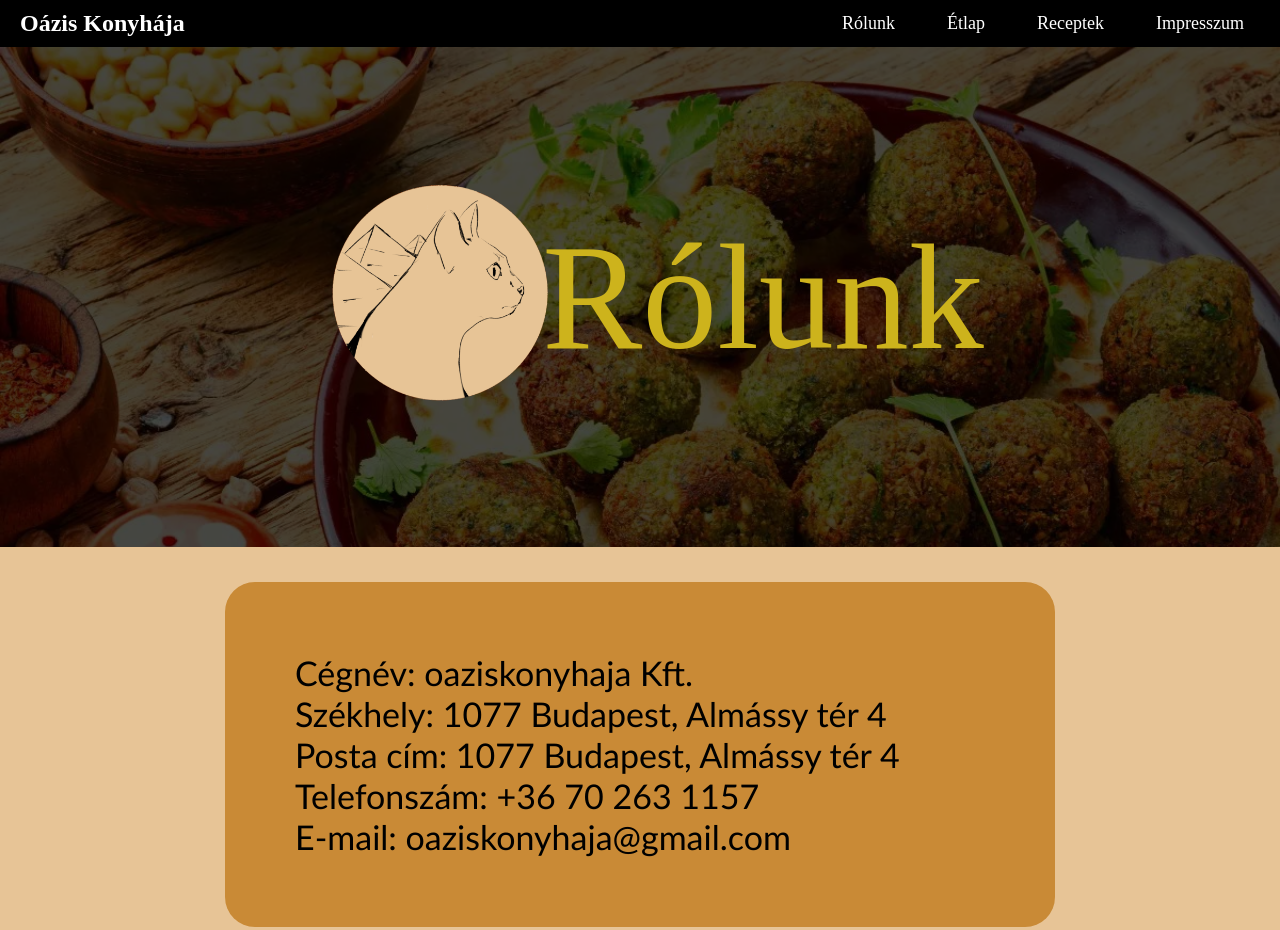
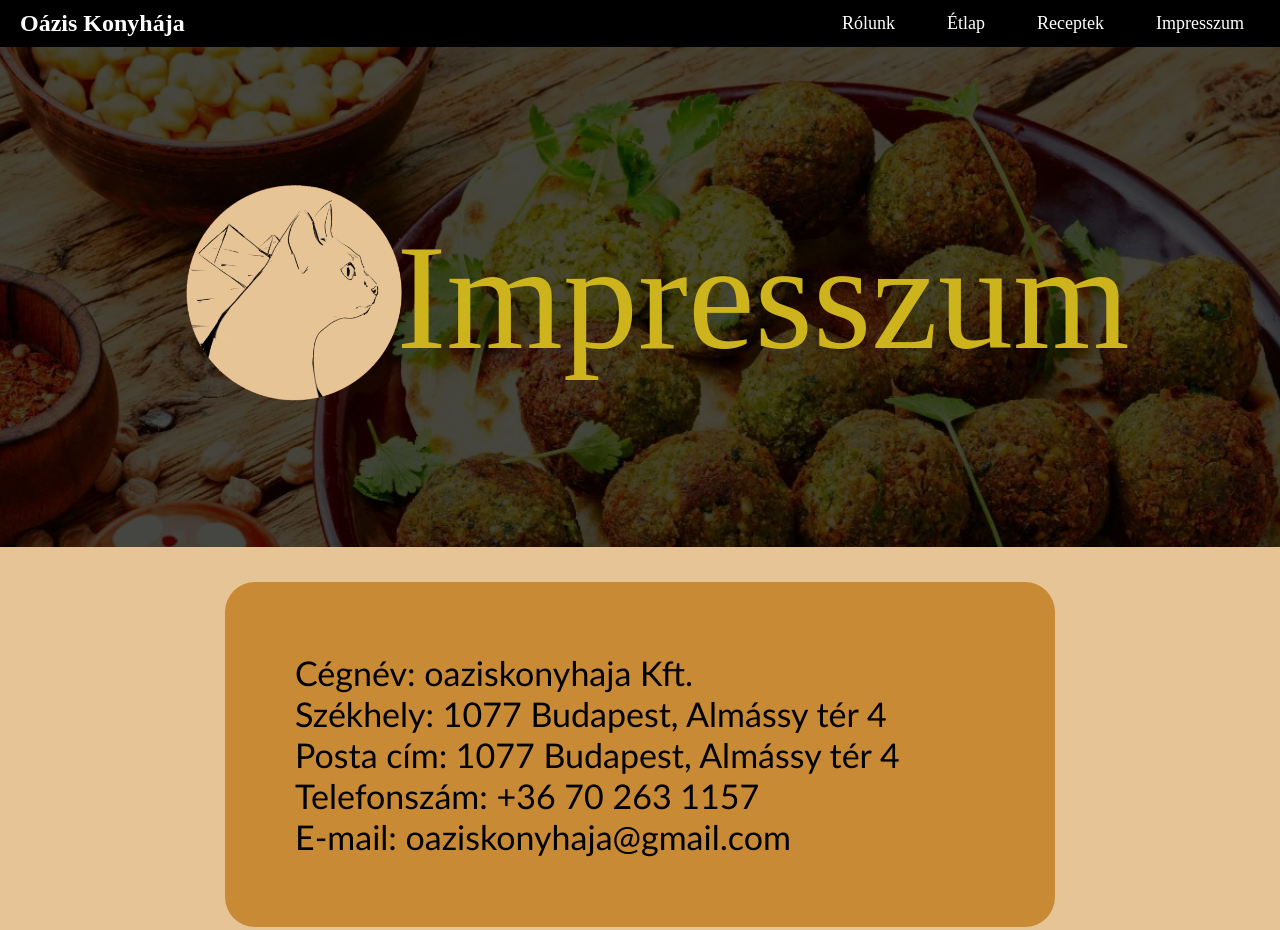
Before and after one commit to LazarDora1/ikt-projekt, a plain HTML site: page impresszum.html in a window 1280 px wide. Shown: the top 930 px of the page. Drawn offline with nearby package versions, Linux system fonts and the light colour scheme.

Commit message:
header h1 fixed

```diff
--- a/impresszum.html
+++ b/impresszum.html
@@ -22,7 +22,7 @@
             <div class="overlay"></div>
             <div class="content">
               <img src="./img/logo.png" alt="logo" class="center-image">
-              <p class="about-text">Rólunk</p>
+              <p class="about-text">Impresszum</p>
             </div>
           </header>
           <main>
```
Also changed, not shown: etlap.html (+1 -1 lines), receptek.html (+1 -1 lines).
